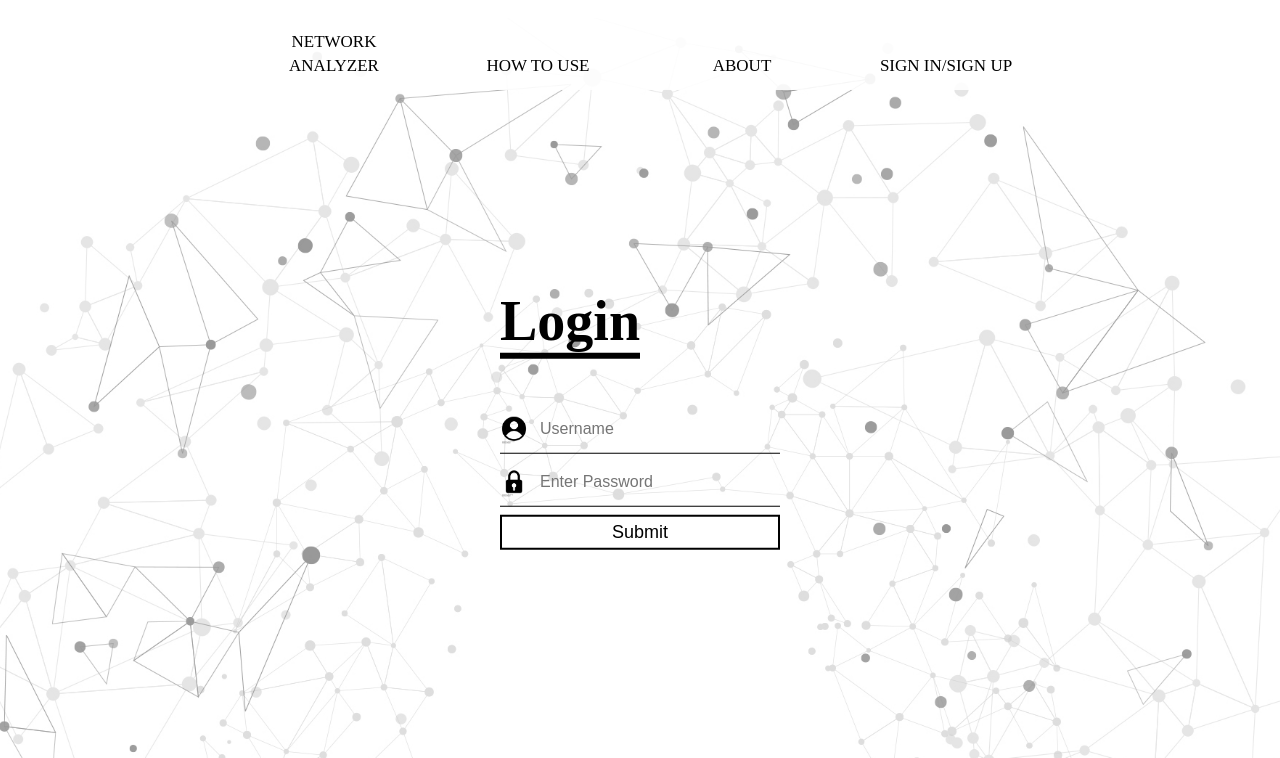
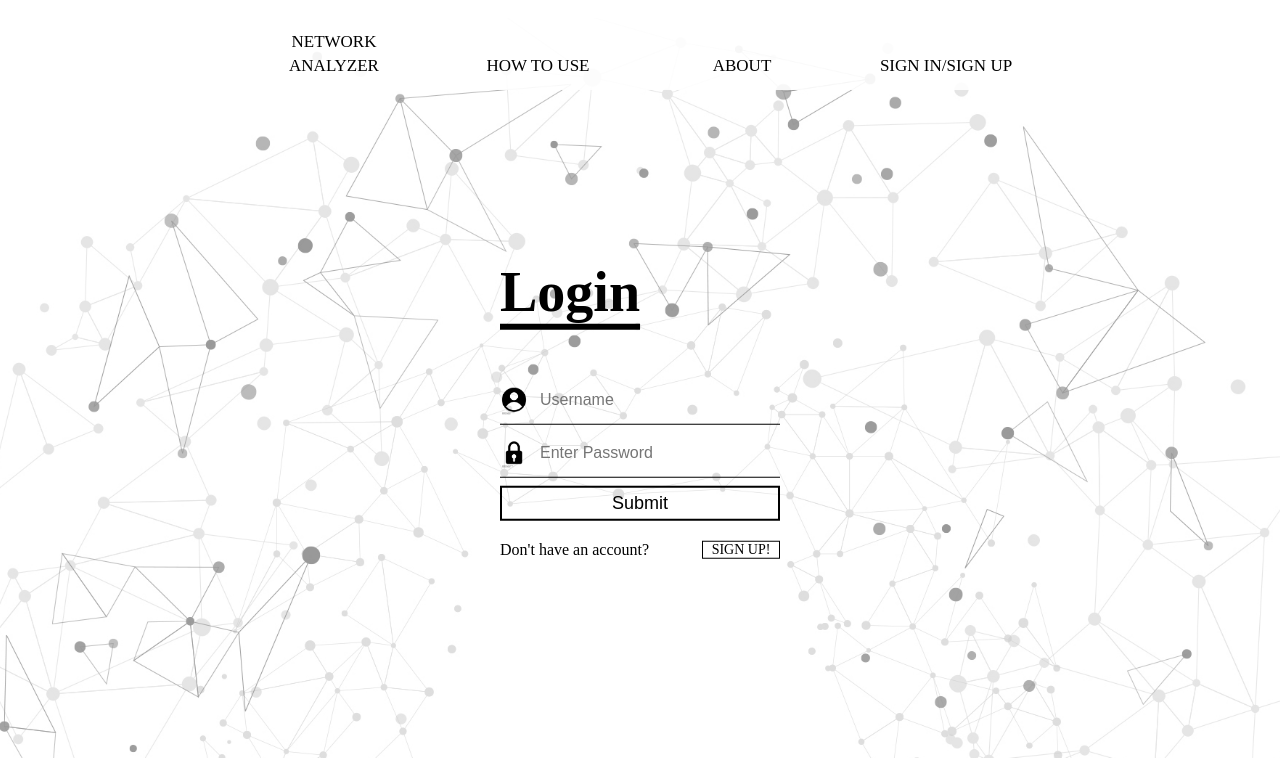
Before and after one commit to Shishir-Ashok/Network-analyzer, a Flask app: page / in a window 1280 px wide. Shown: the top 758 px of the page. Run offline with Flask 2, Linux system fonts and the light colour scheme; some libraries are stand-ins or nearby versions.

Commit message:
login and signup

```diff
--- a/flaskproject/static/styles/style.css
+++ b/flaskproject/static/styles/style.css
@@ -63,6 +63,12 @@ body, html {
 	color: white;
 }
 
+.topnav a:focus {
+	border-radius: 50px;
+	background-color: #000;
+	color: white;
+}
+
 .login-box {
 	width: 280px;
 	margin: 0;
@@ -81,6 +87,17 @@ body, html {
 	padding : 0px 0;
 	font-family: "Akrobat black";
 	font-size: 56px;
+}
+
+.login-box h6 {
+	float: left;
+	/*border-bottom: 6px solid #000;
+	margin-bottom: 50px;*/
+	margin: 20px 0px;
+	padding : 0px 0;
+	font-family: "Akrobat";
+	font-weight: normal;
+	font-size: 16px;
 }
 
 .userimg {
@@ -142,3 +159,25 @@ body, html {
 	font-size: 18px;
 	cursor: pointer;
 }
+
+.submitButton:hover ,.signupButton:hover {
+	color: white;
+	background: black;
+}
+
+.signupButton {
+	float: right;
+	width: 66px;
+	text-decoration: none;
+	text-align: center;
+	height: 16px;
+	padding-left: 5px;
+	padding-right: 5px;
+	background: none;
+	margin: 20px 0px;
+	color: black;
+	font-size: 14px;
+	display: block;
+	border: 1px solid black;
+	cursor: pointer;
+}
--- a/flaskproject/templates/index.html
+++ b/flaskproject/templates/index.html
@@ -1,25 +1,5 @@
-<!DOCTYPE html>
-<html>
-  <head>
-    <title>Network Analyzer</title>
-    <meta charset="UTF-8">
-    <!-- <link href="{{ url_for('static',filename='styles/style.css') }}" rel="stylesheet" type="text/css"> -->
-    <link href="../static/styles/style.css" rel="stylesheet" type="text/css">
-
-  </head>
-
-  <body>
-    <br>
-  <div class="bg">
-    <div class="topnav">
-        <ul>
-          <li><a class="Networkanalyzer" href="#">NETWORK ANALYZER</a></li>
-        <li><a class="How to use" href="#">HOW TO USE</a></li>
-        <li><a class="About" href="#">ABOUT</a></li>
-        <li><a class="SignIn" href="#">SIGN IN/SIGN UP</a></li>
-      </ul>
-    </div>
-
+{% extends "layout.html" %}
+{% block loginform %}
   <form method="POST" action="">
     <div class="login-box">
       <h1>Login</h1>
@@ -33,8 +13,8 @@
         <input type = "text" name = "lname" placeholder="Enter Password">
       </div>
       <input class="submitButton" type = "submit" value="Submit">
+      <h6>Don't have an account?</h6>
+       <a href="/sign-up" class="signupButton">SIGN UP!</a>
     </div>
   </form>
-  </div>
-  </body>
-</HTML>
+{% endblock loginform %}
--- /dev/null
+++ b/flaskproject/templates/layout.html
@@ -0,0 +1,26 @@
+<!DOCTYPE html>
+<html>
+  <head>
+    <title>Network Analyzer</title>
+    <meta charset="UTF-8">
+    <link href="{{ url_for('static',filename='styles/style.css') }}" rel="stylesheet" type="text/css">
+    <!-- <link href="../static/styles/style.css" rel="stylesheet" type="text/css"> -->
+
+  </head>
+
+  <body>
+    <br>
+  <div class="bg">
+    <div class="topnav">
+        <ul>
+          <li><a class="Networkanalyzer" href="#">NETWORK ANALYZER</a></li>
+        <li><a class="How to use" href="#">HOW TO USE</a></li>
+        <li><a class="About" href="#">ABOUT</a></li>
+        <li><a class="SignIn" href="#">SIGN IN/SIGN UP</a></li>
+      </ul>
+    </div>
+    </div>
+
+    {% block loginform %} {% endblock %}
+  </body>
+</html>
```
Also changed, not shown: flaskproject/app1.py (+13 -9 lines). Lines whose indentation alone changed are shown as unchanged.
